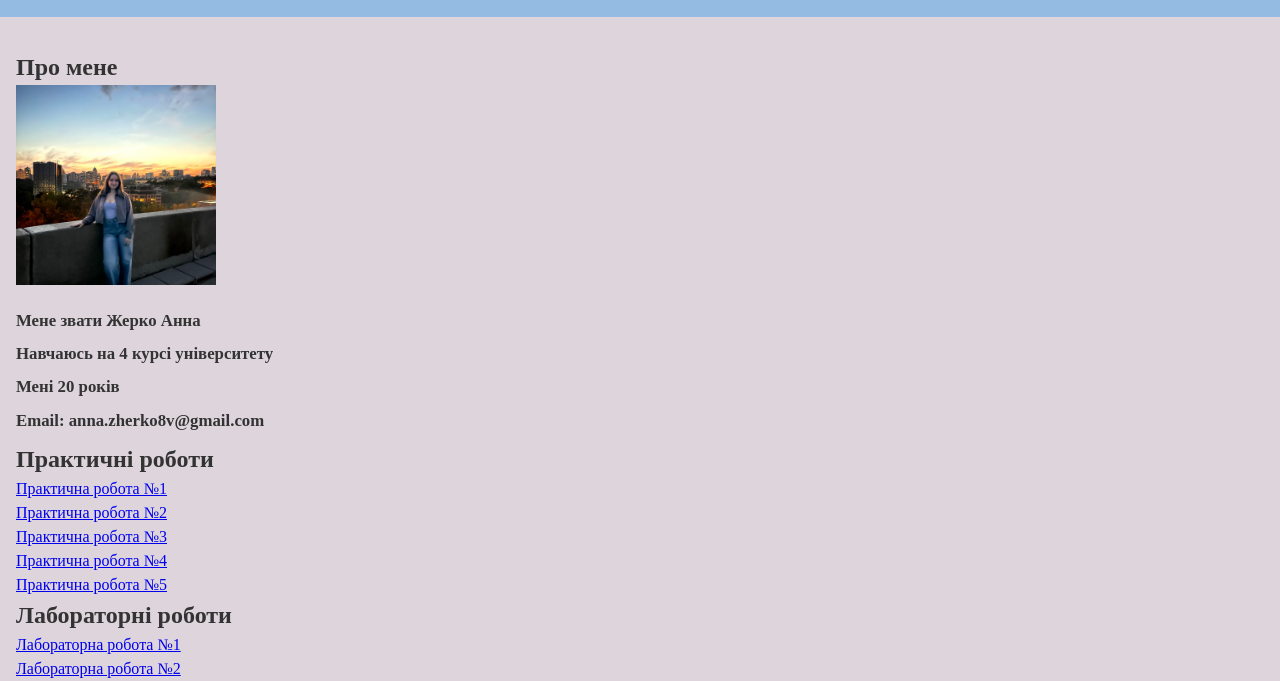
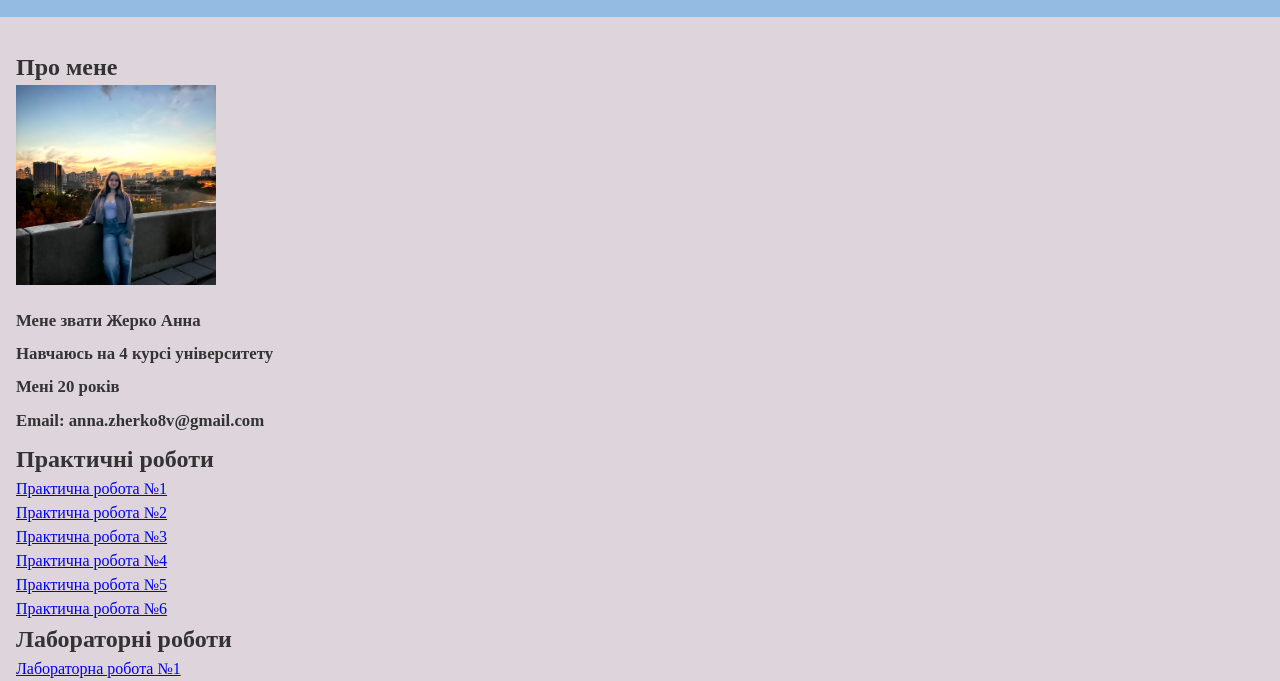
Before and after one commit to Medddi/HTML-Pr1, a plain HTML site: page index.html in a window 1280 px wide. Shown: the part 119-800 px from the top of the page. Drawn offline with Linux system fonts and the light colour scheme.

Commit message:
Add files via upload

```diff
--- a/index.html
+++ b/index.html
@@ -42,6 +42,7 @@
                          <li><a href="praktichna3.html">Практична робота №3</a></li>
                          <li><a href="praktichna4.html">Практична робота №4</a></li>
                          <li><a href="praktichna5.html">Практична робота №5</a></li>
+                        <li><a href="пр6/пр6.html">Практична робота №6</a></li>
                 </ul>
             </div>
         </section>
```
